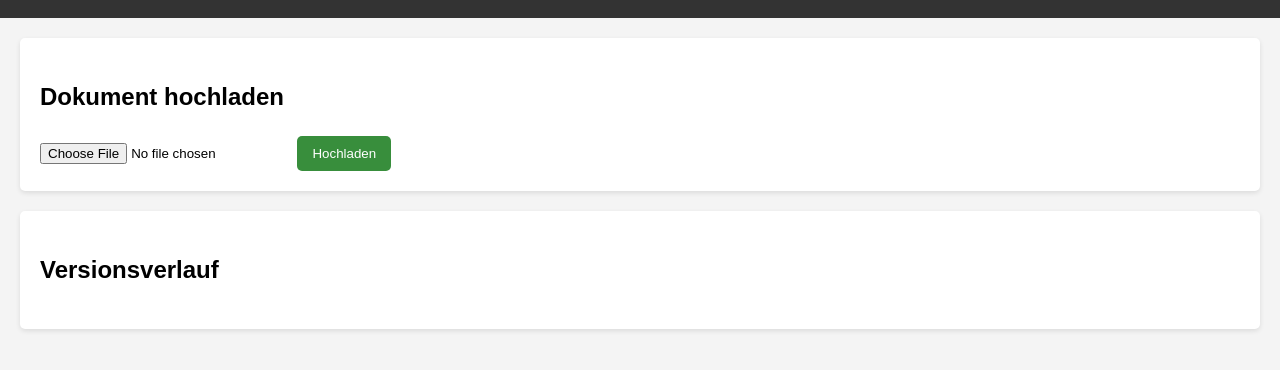
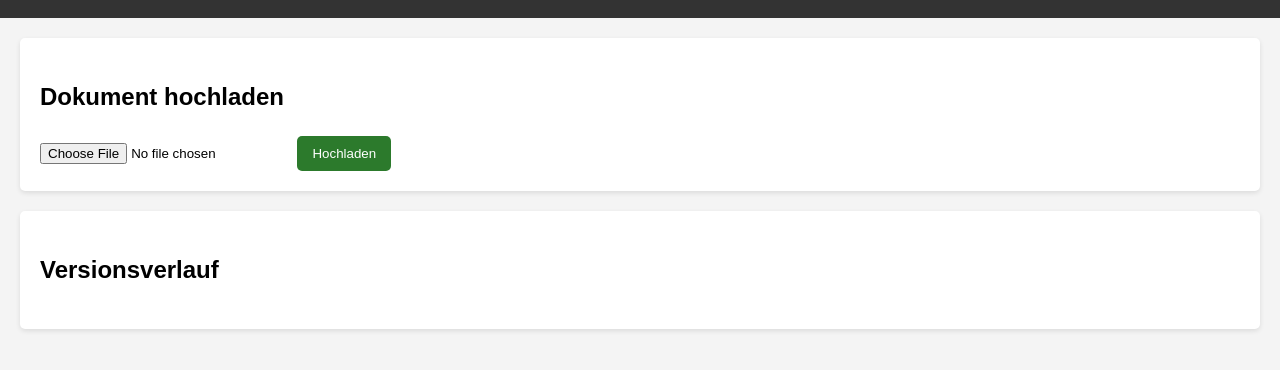
Before and after one commit to weeqeecombe50/dateiversionskontrolle, a plain HTML site: page index.html in a window 1280 px wide. In both pictures the pointer is over the button "Hochladen". Shown: the part 96-466 px from the top of the page. Drawn offline with Linux system fonts and the light colour scheme.

Commit message:
Updated button hover color for better contrast and accessibility.

```diff
--- a/styles.css
+++ b/styles.css
@@ -35,5 +35,5 @@ button {
 }
 
 button:hover {
-    background-color: #388e3c; /* Improved hover color for accessibility */
+    background-color: #2c7a2c; /* Improved hover color for accessibility */
 }
```
